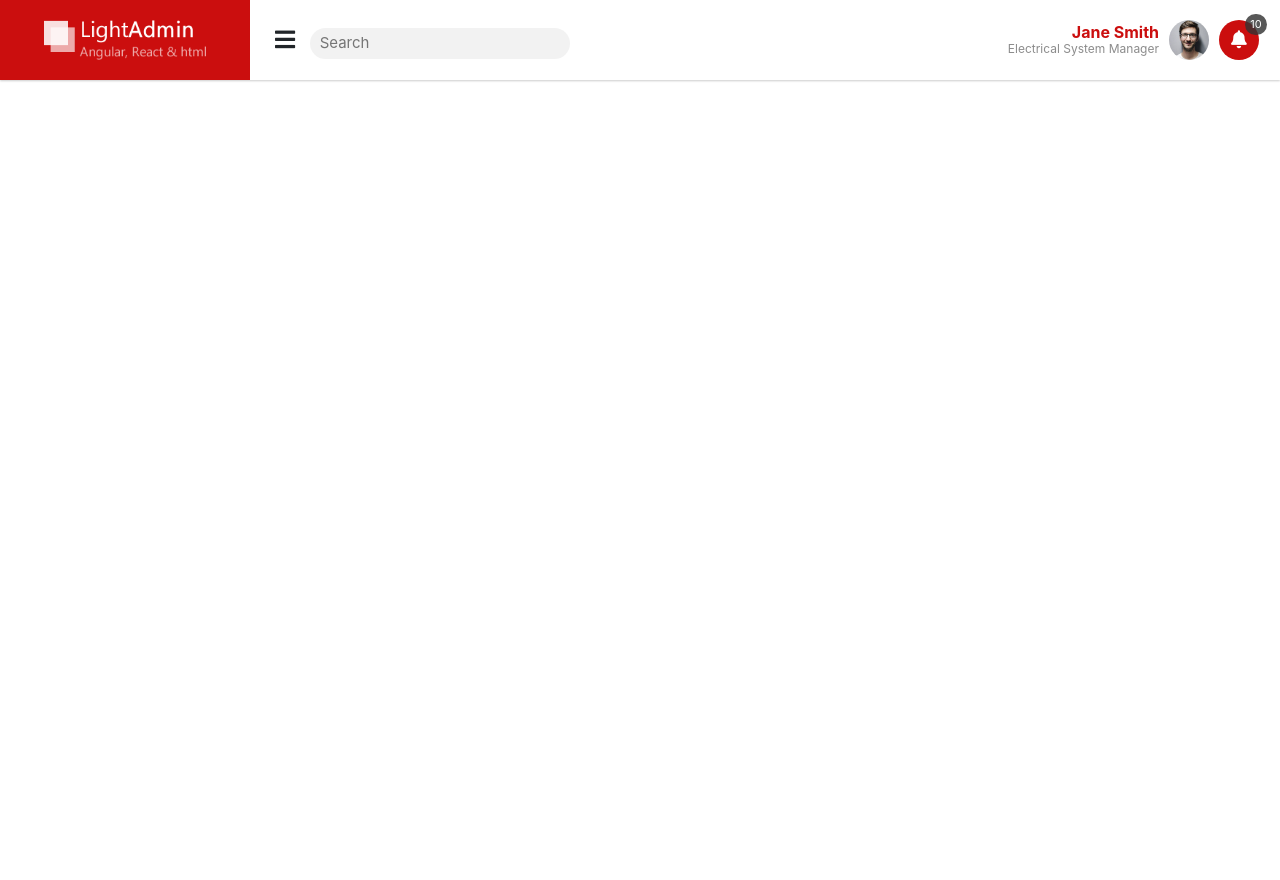
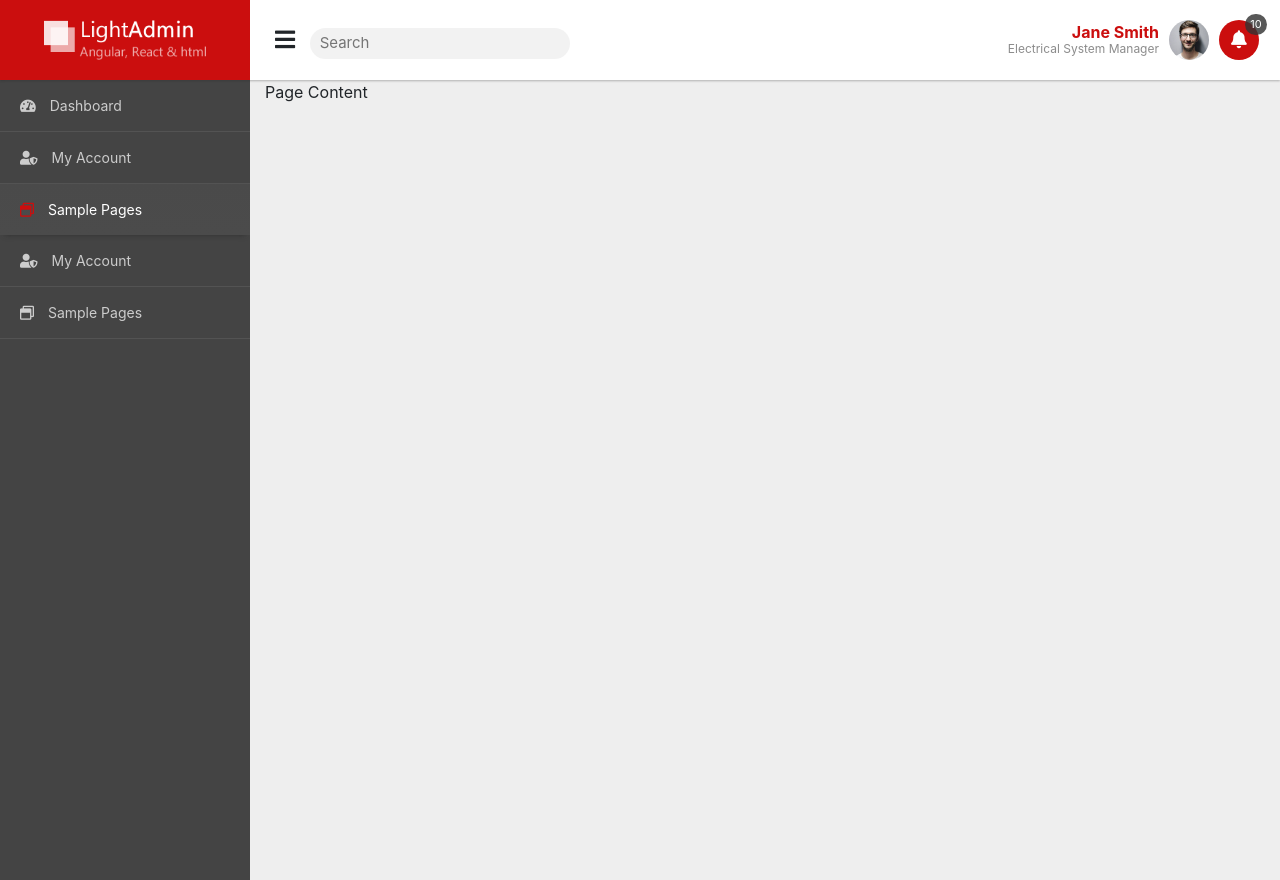
Before and after one commit to dinesho/Lite-Admin-HTML, a website: page index.html in a window 1280 px wide. Before the commit the page ends 800 px from the top, so only its background shows below. Drawn offline with nearby package versions, Linux system fonts and the light colour scheme.

Commit message:
add side menu html & css

```diff
--- a/index.html
+++ b/index.html
@@ -26,6 +26,7 @@
     <title>Lite Admin HTML</title>
   </head>
   <body>
+    <!-- Header Section -->
     <div class="container-fluid header">
       <div class="row">
         <div class="header-left">
@@ -54,6 +55,40 @@
       </div>
     </div>
 
+    <!-- Body Section -->
+    <div class="container-fluid">
+      <div class="row">
+        <!-- Side Menu Section -->
+        <div class="side-menu">
+          <div class="menu-item">
+            <i class="fas fa-tachometer-alt"></i>
+            Dashboard
+          </div>
+          <div class="menu-item ">
+            <i class="fas fa-user-shield"></i>
+            My Account
+          </div>
+          <div class="menu-item current">
+            <i class="far fa-window-restore"></i>
+            Sample Pages
+          </div>
+          <div class="menu-item">
+            <i class="fas fa-user-shield"></i>
+            My Account
+          </div>
+          <div class="menu-item">
+            <i class="far fa-window-restore"></i>
+            Sample Pages
+          </div>
+        </div>
+
+        <!-- Page Content Section -->
+        <div class="col page-content">
+          Page Content
+        </div>
+      </div>
+    </div>
+
     <!-- Optional JavaScript -->
     <!-- jQuery first, then Popper.js, then Bootstrap JS -->
     <script src="node_modules/jquery/dist/jquery.slim.min.js"></script>
--- a/scss/main.scss
+++ b/scss/main.scss
@@ -1,9 +1,22 @@
+$primary-color: #cb0e0e;
+$page-background: #eeeeee;
+$menu-background: #444444;
+
+//Global Styles
+//---------------------------------
+.animate-all {
+  -webkit-transition: all 200ms ease-out 200ms;
+  -moz-transition: all 200ms ease-out 200ms;
+  -o-transition: all 200ms ease-out 200ms;
+  transition: all 200ms ease-out 200ms;
+}
+
 // Header Section
 //---------------------------------
-$primary-color: #cb0e0e;
-
 .header {
-  box-shadow: 0 1px 2px #ccc;
+  box-shadow: 0 1px 2px #2828284f;
+  z-index: 1000;
+  position: relative;
 
   // Header left section
   .header-left {
@@ -113,3 +126,71 @@ $primary-color: #cb0e0e;
     }
   }
 }
+
+// Side Menu Section
+//---------------------------------
+.side-menu {
+  @extend .animate-all;
+  width: 250px;
+  min-height: 800px;
+  background: $menu-background;
+
+  .menu-item {
+    @extend .animate-all;
+    color: #ccc;
+    padding: 15px 20px;
+    border-bottom: 1px solid #e8e8e817;
+    font-size: 14px;
+
+    &.animate-all i {
+      margin-right: 10px;
+    }
+
+    &:hover {
+      border-left: 5px solid #ffffff78;
+      cursor: pointer;
+      color: #fff;
+    }
+
+    &.current {
+      box-shadow: 0 5px 5px -5px #2323239c;
+      -moz-box-shadow: 0 5px 5px -5px #2323239c;
+      -webkit-box-shadow: 0 5px 5px -5px #2323239c;
+      border: none;
+      color: #fff;
+
+      /* Permalink - use to edit and share this gradient: https://colorzilla.com/gradient-editor/#1e5799+0,207cca+100,7db9e8+100 */
+      background: #1e5799; /* Old browsers */
+      background: -moz-linear-gradient(
+        top,
+        #1e5799 0%,
+        #207cca 100%,
+        #7db9e8 100%
+      ); /* FF3.6-15 */
+      background: -webkit-linear-gradient(
+        top,
+        #1e5799 0%,
+        #207cca 100%,
+        #7db9e8 100%
+      ); /* Chrome10-25,Safari5.1-6 */
+      background: linear-gradient(
+        to bottom,
+        #4a4a4a 0%,
+        #4b4b4b 100%,
+        #7db9e8 100%
+      ); /* W3C, IE10+, FF16+, Chrome26+, Opera12+, Safari7+ */
+      filter: progid:DXImageTransform.Microsoft.gradient( startColorstr='#1e5799', endColorstr='#7db9e8',GradientType=0 ); /* IE6-9 */
+
+      i {
+        color: $primary-color;
+      }
+    }
+  }
+}
+
+// Side Menu Section
+//---------------------------------
+.page-content {
+  background: $page-background;
+  min-height: 800px;
+}
```
Also changed, not shown: src/css/main.css.
